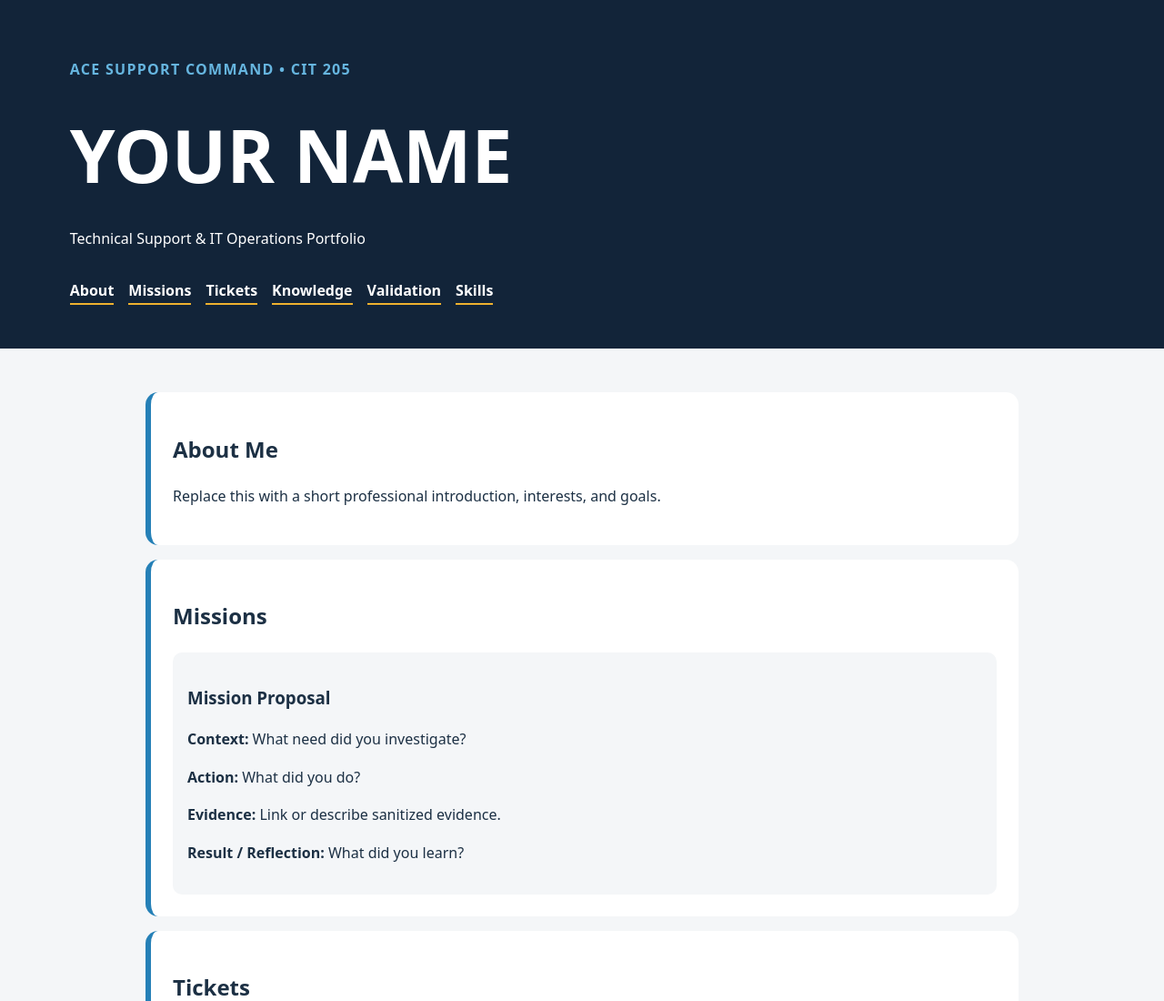
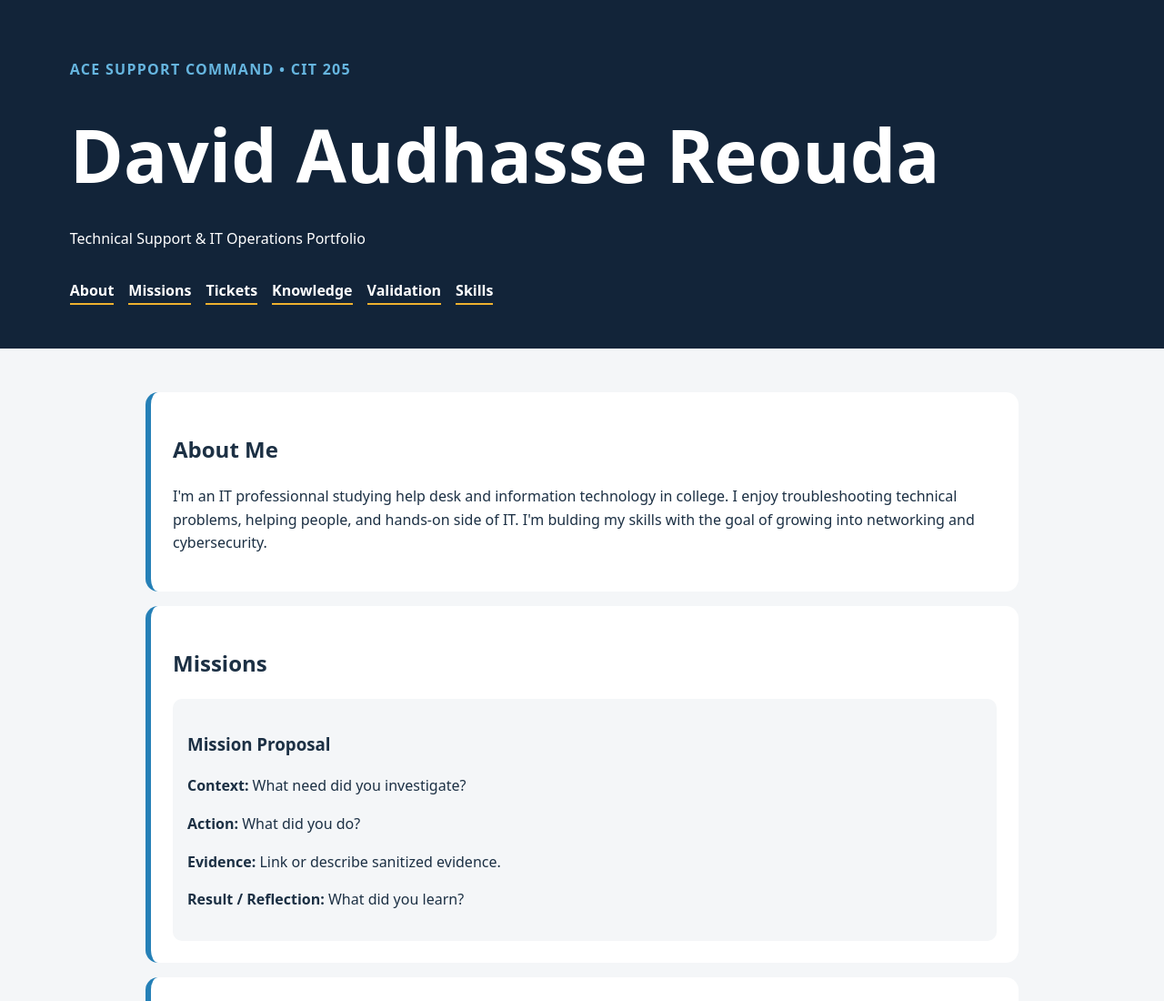
Before and after one commit to ACE-K2009/cit-205-portfolio, a plain HTML site: page index.html in a window 1280 px wide. Shown: the top 1100 px of the page at 91% size. Drawn offline with Linux system fonts and the light colour scheme.

Commit message:
Revise header and about section in index.html
Updated personal information and professional introduction.

```diff
--- a/index.html
+++ b/index.html
@@ -1,10 +1,10 @@
 <!doctype html>
 <html lang="en"><head><meta charset="utf-8"><meta name="viewport" content="width=device-width,initial-scale=1">
 <title>ACE Professional Portfolio</title><link rel="stylesheet" href="style.css"></head>
-<body><header><p class="eyebrow">ACE SUPPORT COMMAND • CIT 205</p><h1>YOUR NAME</h1><p>Technical Support & IT Operations Portfolio</p>
+<body><header><p class="eyebrow">ACE SUPPORT COMMAND • CIT 205</p><h1>David Audhasse Reouda</h1><p>Technical Support & IT Operations Portfolio</p>
 <nav><a href="#about">About</a><a href="#missions">Missions</a><a href="#tickets">Tickets</a><a href="#knowledge">Knowledge</a><a href="#validation">Validation</a><a href="#skills">Skills</a></nav></header>
 <main>
-<section id="about"><h2>About Me</h2><p>Replace this with a short professional introduction, interests, and goals.</p></section>
+<section id="about"><h2>About Me</h2><p>I'm an IT professionnal studying help desk and information technology in college. I enjoy troubleshooting technical problems, helping people, and hands-on side of IT. I'm bulding my skills with the goal of growing into networking and cybersecurity.</p></section>
 <section id="missions"><h2>Missions</h2><article><h3>Mission Proposal</h3><p><strong>Context:</strong> What need did you investigate?</p><p><strong>Action:</strong> What did you do?</p><p><strong>Evidence:</strong> Link or describe sanitized evidence.</p><p><strong>Result / Reflection:</strong> What did you learn?</p></article></section>
 <section id="tickets"><h2>Tickets</h2><p>Add sanitized support cases. Never publish user-identifying or sensitive operational data.</p></section>
 <section id="knowledge"><h2>Knowledge Base</h2><p>Add knowledge articles you authored or substantially revised.</p></section>
```
